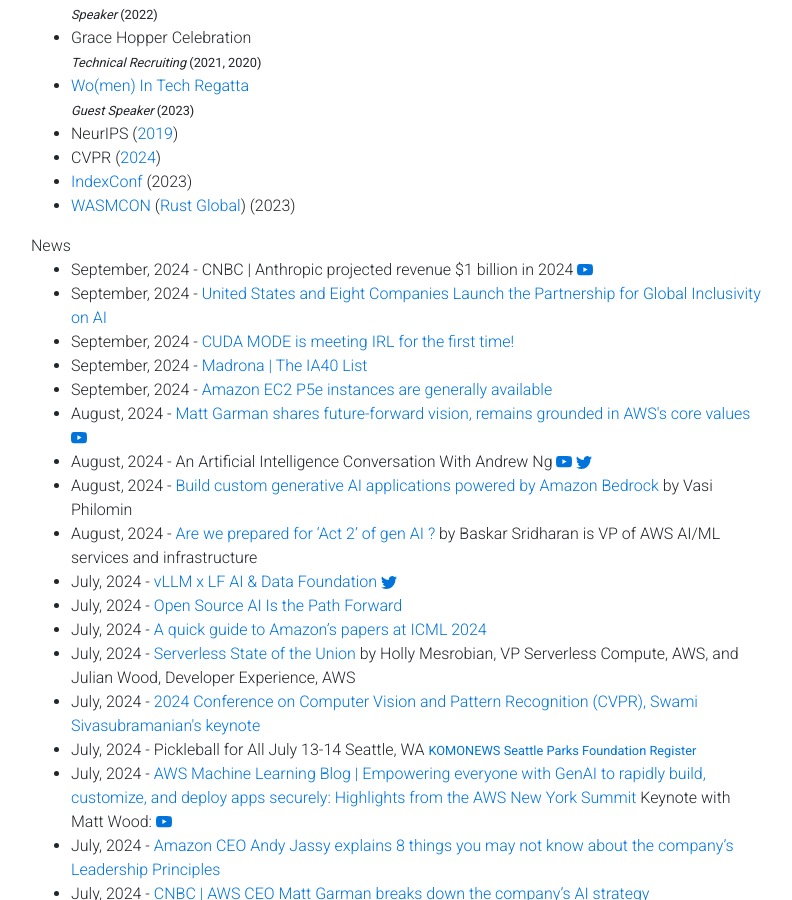
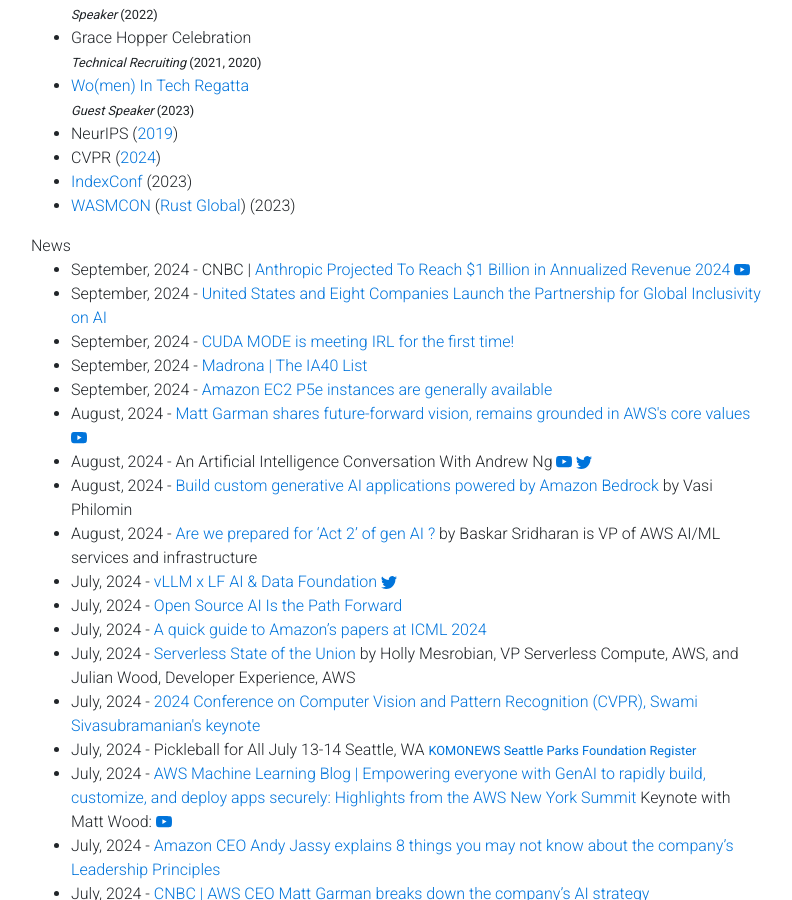
Before and after one commit to gfw001/gfw001.github.io, a Jekyll site: the page portfolio.html, which Jekyll copies as it is, in a window 1280 px wide and 900 px high, scrolled down 1592 px. Shown: the whole window, without its empty margins (54-846 px from the left). Built offline with Jekyll 4.4.1, drawn with Linux system fonts in a browser that asks for light colours; nearby versions of some CDN libraries; a style sheet for code colours, icons or effects is not loaded.

Commit message:
Update portfolio.html

```diff
--- a/portfolio.html
+++ b/portfolio.html
@@ -325,7 +325,7 @@
       News
 	<ul>
 	<li>
-	       September, 2024 - CNBC | Anthropic projected revenue $1 billion in 2024 <a href="https://www.youtube.com/watch?v=szUF4D8NoJM&ab_channel=CNBCTelevision">
+	       September, 2024 - CNBC | <a href="https://www.theinformation.com/briefings/anthropic-reportedly-projected-to-reach-1-billion-in-annualized-revenue-this-year">Anthropic Projected To Reach $1 Billion in Annualized Revenue 2024</a> <a href="https://www.youtube.com/watch?v=szUF4D8NoJM&ab_channel=CNBCTelevision">
 		<svg xmlns="http://www.w3.org/2000/svg" width="16" height="16" fill="currentColor" class="bi bi-youtube" viewBox="0 0 16 16">
                 <path d="M8.051 1.999h.089c.822.003 4.987.033 6.11.335a2.01 2.01 0 0 1 1.415 1.42c.101.38.172.883.22 1.402l.01.104.022.26.008.104c.065.914.073 1.77.074 1.957v.075c-.001.194-.01 1.108-.082 2.06l-.008.105-.009.104c-.05.572-.124 1.14-.235 1.558a2.007 2.007 0 0 1-1.415 1.42c-1.16.312-5.569.334-6.18.335h-.142c-.309 0-1.587-.006-2.927-.052l-.17-.006-.087-.004-.171-.007-.171-.007c-1.11-.049-2.167-.128-2.654-.26a2.007 2.007 0 0 1-1.415-1.419c-.111-.417-.185-.986-.235-1.558L.09 9.82l-.008-.104A31.4 31.4 0 0 1 0 7.68v-.123c.002-.215.01-.958.064-1.778l.007-.103.003-.052.008-.104.022-.26.01-.104c.048-.519.119-1.023.22-1.402a2.007 2.007 0 0 1 1.415-1.42c.487-.13 1.544-.21 2.654-.26l.17-.007.172-.006.086-.003.171-.007A99.788 99.788 0 0 1 7.858 2h.193zM6.4 5.209v4.818l4.157-2.408L6.4 5.209z"/>
                 </svg>
```
